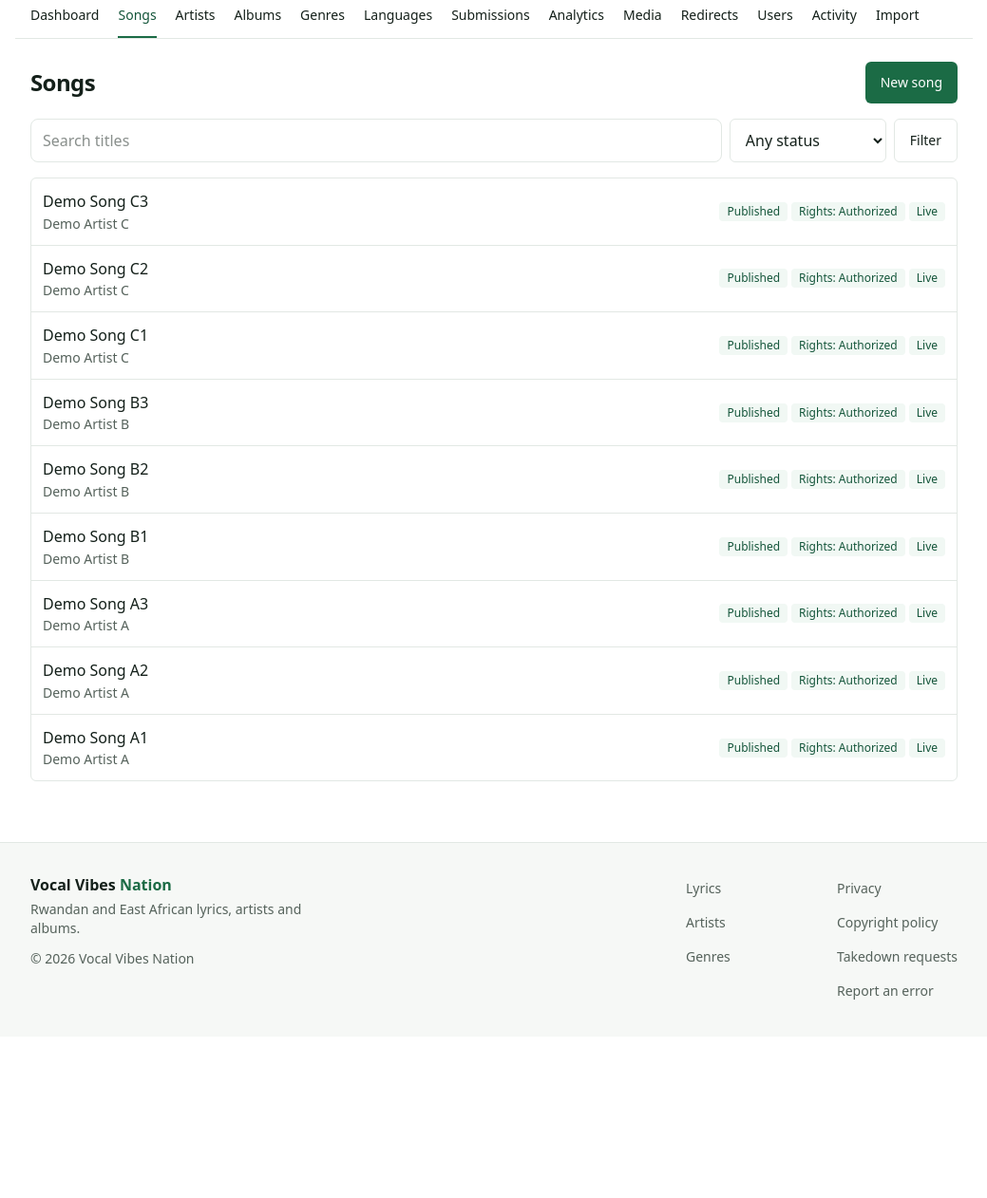
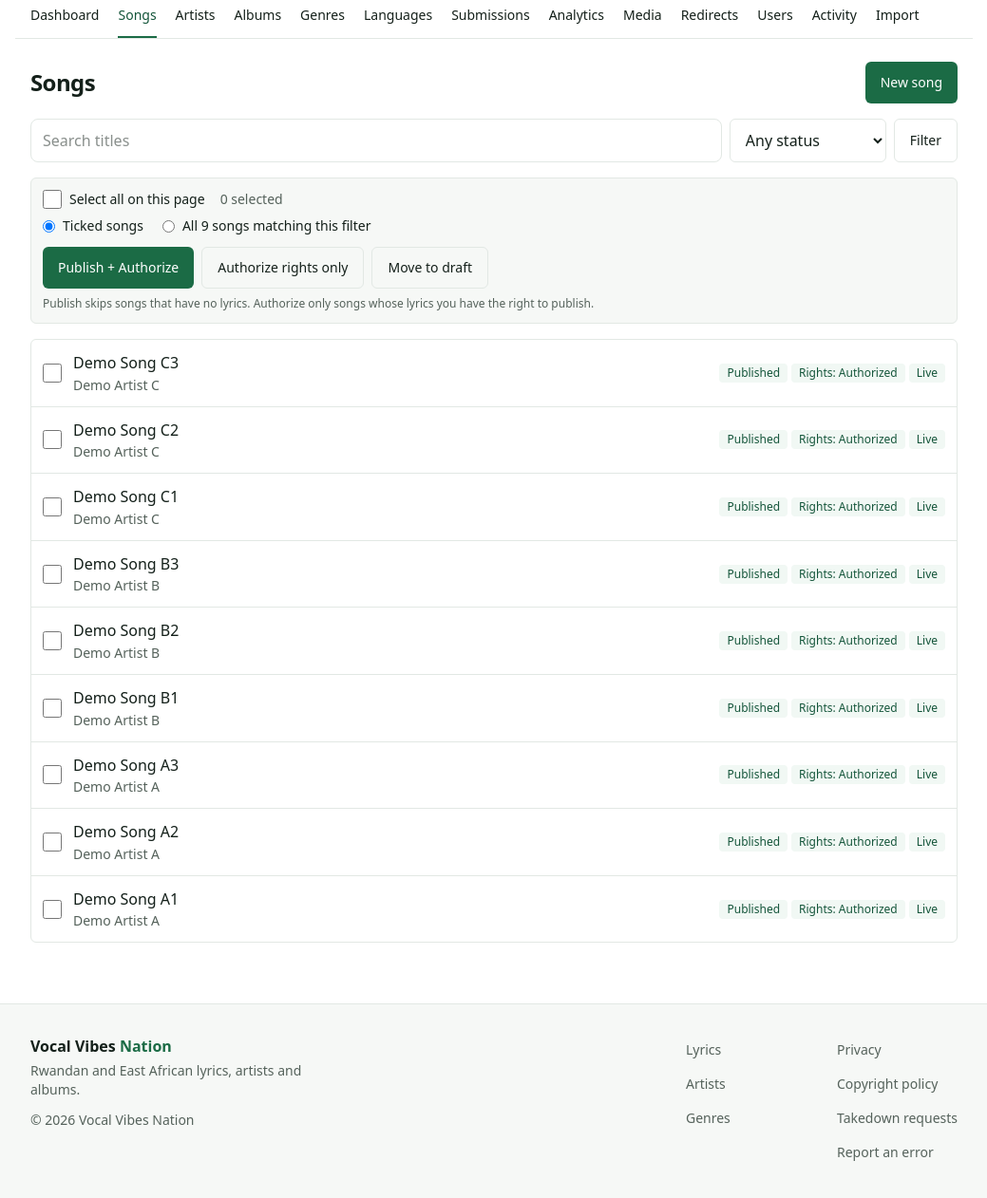
Before and after one commit to nassaone/rwandanlyrics, a Laravel app: page /admin/songs in a window 1280 px wide. Shown: the part 178-1440 px from the top of the page at 95% size, without its empty margins (120-1159 px from the left). Before the commit the page ends 1231 px from the top, so only its background shows below. Run offline with Laravel 12, Linux system fonts and the light colour scheme; a user stored in the database is signed in; data comes from the database, SQL or seed files in the repository; tables that the repository leaves empty hold one stand-in row (values such as "Sample post"); style sheets or scripts are compiled from the project's sources.

Commit message:
Bulk publish, authorize and move to draft from the admin song list
Co-Authored-By: Claude Sonnet 5.5 <noreply@anthropic.com>
Claude-Session: https://claude.ai/code/session_014qncybxtmmQirrsHWSVT9L

```diff
--- a/app/Http/Controllers/Admin/SongController.php
+++ b/app/Http/Controllers/Admin/SongController.php
@@ -3,6 +3,7 @@
 namespace App\Http\Controllers\Admin;
 
 use App\Enums\PublicationStatus;
+use App\Enums\Role;
 use App\Http\Controllers\Controller;
 use App\Http\Requests\Admin\SongRequest;
 use App\Models\Album;
@@ -13,6 +14,7 @@ use App\Models\Song;
 use App\Services\SongService;
 use App\Support\AuditLogger;
 use Illuminate\Contracts\View\View;
+use Illuminate\Database\Eloquent\Builder;
 use Illuminate\Http\RedirectResponse;
 use Illuminate\Http\Request;
 use Illuminate\Support\Facades\Gate;
@@ -25,14 +27,7 @@ class SongController extends Controller
     {
         Gate::authorize('viewAny', Song::class);
 
-        $q = trim((string) $request->query('q'));
-        $filter = $request->query('filter');
-
-        $songs = Song::query()->with('artists')
-            ->when($q !== '', fn ($query) => $query->where('title', 'like', '%'.$q.'%'))
-            ->when(PublicationStatus::tryFrom((string) $request->query('status')), fn ($query, $status) => $query->where('status', $status->value))
-            ->when($filter === 'rights_blocked', fn ($query) => $query->where('status', 'published')->where('rights_status', '!=', 'authorized'))
-            ->when($filter === 'no_lyrics', fn ($query) => $query->where('status', 'published')->whereDoesntHave('currentLyric'))
+        $songs = $this->listQuery($request)->with('artists')
             ->latest('updated_at')->latest('id')
             ->paginate(25)->withQueryString();
 
@@ -83,6 +78,85 @@ class SongController extends Controller
         return redirect()->route('admin.songs.index')->with('status', 'Song deleted.');
     }
 
+    public function bulk(Request $request): RedirectResponse
+    {
+        Gate::authorize('viewAny', Song::class);
+        abort_unless($request->user()->atLeast(Role::Admin), 403);
+
+        $data = $request->validate([
+            'action' => ['required', 'in:publish,unpublish,authorize'],
+            'scope' => ['nullable', 'in:page,all'],
+            'ids' => ['nullable', 'array'],
+            'ids.*' => ['integer'],
+        ]);
+
+        $all = ($data['scope'] ?? 'page') === 'all';
+        if (! $all && empty($data['ids'])) {
+            return back()->with('status', 'Tick at least one song first.');
+        }
+
+        $query = $all ? $this->listQuery($request) : Song::query()->whereIn('id', $data['ids']);
+        $songs = $query->with('currentLyric')->orderBy('id')->take(1000)->get();
+
+        $done = 0;
+        $skippedNoLyrics = 0;
+        $skippedDenied = 0;
+
+        foreach ($songs as $song) {
+            if (! Gate::allows('update', $song)) {
+                $skippedDenied++;
+
+                continue;
+            }
+
+            if ($data['action'] === 'publish') {
+                if (! $song->currentLyric) {
+                    $skippedNoLyrics++;
+
+                    continue;
+                }
+                $song->update([
+                    'status' => 'published',
+                    'rights_status' => 'authorized',
+                    'published_at' => ($song->published_at && $song->published_at->lte(now())) ? $song->published_at : now(),
+                ]);
+            } elseif ($data['action'] === 'unpublish') {
+                $song->update(['status' => 'draft']);
+            } else {
+                $song->update(['rights_status' => 'authorized']);
+            }
+
+            AuditLogger::record('song.bulk_'.$data['action'], $song, ['bulk' => true]);
+            $done++;
+        }
+
+        $label = ['publish' => 'Published', 'unpublish' => 'Moved to draft:', 'authorize' => 'Authorized rights for'][$data['action']];
+        $message = "{$label} {$done} song".($done === 1 ? '' : 's').'.';
+        if ($skippedNoLyrics) {
+            $message .= " Skipped {$skippedNoLyrics} without lyrics.";
+        }
+        if ($skippedDenied) {
+            $message .= " Skipped {$skippedDenied} you cannot edit.";
+        }
+        if ($all && $songs->count() === 1000) {
+            $message .= ' Limit of 1000 per run reached, run it again for the rest.';
+        }
+
+        return back()->with('status', $message);
+    }
+
+    private function listQuery(Request $request): Builder
+    {
+        $q = trim((string) $request->input('q'));
+        $filter = $request->input('filter');
+
+        return Song::query()
+            ->when($q !== '', fn ($query) => $query->where('title', 'like', '%'.$q.'%'))
+            ->when(PublicationStatus::tryFrom((string) $request->input('status')), fn ($query, $status) => $query->where('status', $status->value))
+            ->when($filter === 'rights_blocked', fn ($query) => $query->where('status', 'published')->where('rights_status', '!=', 'authorized'))
+            ->when($filter === 'no_lyrics', fn ($query) => $query->where('status', 'published')->whereDoesntHave('currentLyric'));
+    }
+
     private function formData(): array
     {
         return [
--- a/resources/views/admin/songs/index.blade.php
+++ b/resources/views/admin/songs/index.blade.php
@@ -17,12 +17,51 @@
         <x-button type="submit" variant="secondary">Filter</x-button>
     </form>
 
+    @php($canBulk = auth()->user()->atLeast(\App\Enums\Role::Admin))
+
+    <form method="POST" action="{{ route('admin.songs.bulk') }}" x-data="{ n: 0, scope: 'page' }"
+          @submit="if (scope === 'all' && ! confirm('Apply this to all {{ $songs->total() }} songs matching the current filter?')) $event.preventDefault()">
+        @csrf
+        <input type="hidden" name="q" value="{{ request('q') }}">
+        <input type="hidden" name="status" value="{{ request('status') }}">
+        <input type="hidden" name="filter" value="{{ request('filter') }}">
+
+        @if ($canBulk && $songs->count())
+            <div class="mt-4 rounded-md border border-line bg-surface p-3">
+                <div class="flex flex-wrap items-center gap-x-4 gap-y-2">
+                    <label class="flex items-center gap-2 text-sm">
+                        <input type="checkbox" class="size-5"
+                               @change="$root.querySelectorAll('input[name=\'ids[]\']').forEach(c => c.checked = $event.target.checked); n = $root.querySelectorAll('input[name=\'ids[]\']:checked').length">
+                        Select all on this page
+                    </label>
+                    <span class="text-sm text-muted" x-text="n + ' selected'"></span>
+                </div>
+                <div class="mt-2 flex flex-wrap gap-x-5 gap-y-1 text-sm">
+                    <label class="flex items-center gap-2"><input type="radio" value="page" x-model="scope"> Ticked songs</label>
+                    <label class="flex items-center gap-2"><input type="radio" name="scope_all" value="all" x-model="scope"> All {{ $songs->total() }} songs matching this filter</label>
+                </div>
+                <input type="hidden" name="scope" :value="scope">
+                <div class="mt-3 flex flex-wrap gap-2">
+                    <button type="submit" name="action" value="publish" class="min-h-11 rounded-md bg-accent-600 px-4 py-2 text-sm font-medium text-on-accent">Publish + Authorize</button>
+                    <button type="submit" name="action" value="authorize" class="min-h-11 rounded-md border border-line px-4 py-2 text-sm hover:bg-page">Authorize rights only</button>
+                    <button type="submit" name="action" value="unpublish" class="min-h-11 rounded-md border border-line px-4 py-2 text-sm hover:bg-page">Move to draft</button>
+                </div>
+                <p class="mt-2 text-xs text-muted">Publish skips songs that have no lyrics. Authorize only songs whose lyrics you have the right to publish.</p>
+            </div>
+        @endif
+
         <ul class="mt-4 divide-y divide-line rounded-md border border-line">
             @forelse ($songs as $song)
                 <li class="flex flex-wrap items-center justify-between gap-2 p-3">
+                    <div class="flex min-w-0 items-center gap-3">
+                        @if ($canBulk)
+                            <input type="checkbox" name="ids[]" value="{{ $song->id }}" class="size-5 shrink-0" aria-label="Select {{ $song->title }}"
+                                   @change="n = $root.querySelectorAll('input[name=\'ids[]\']:checked').length">
+                        @endif
                         <div class="min-w-0">
                             <a href="{{ route('admin.songs.edit', $song) }}" class="font-medium hover:text-accent-600">{{ $song->title }}</a>
                             <p class="text-sm text-muted">{{ $song->artists->pluck('name')->join(', ') ?: 'No artist' }}</p>
+                        </div>
                     </div>
                     <div class="flex flex-wrap gap-1">
                         <x-badge>{{ \Illuminate\Support\Str::headline($song->status->value) }}</x-badge>
@@ -34,5 +73,6 @@
                 <li class="p-3 text-muted">No songs match.</li>
             @endforelse
         </ul>
+    </form>
     <div class="mt-6">{{ $songs->links() }}</div>
 </x-admin-layout>
--- a/routes/web.php
+++ b/routes/web.php
@@ -79,6 +79,7 @@ Route::middleware(['auth', EnsureUserIsActive::class])->group(function () {
 Route::middleware(['auth', EnsureUserIsActive::class, EnsureRole::class.':editor'])
     ->prefix('admin')->name('admin.')->group(function () {
         Route::get('/', AdminController::class)->name('dashboard');
+        Route::post('songs/bulk', [AdminSongController::class, 'bulk'])->name('songs.bulk');
         Route::resource('songs', AdminSongController::class)->except('show');
         Route::resource('artists', AdminArtistController::class)->except('show');
         Route::post('artists/{artist}/merge', [AdminArtistController::class, 'merge'])->name('artists.merge');
```
Also changed, not shown: tests/Feature/Admin/BulkSongActionsTest.php (added, +98 -0 lines). Lines whose indentation alone changed are shown as unchanged.
